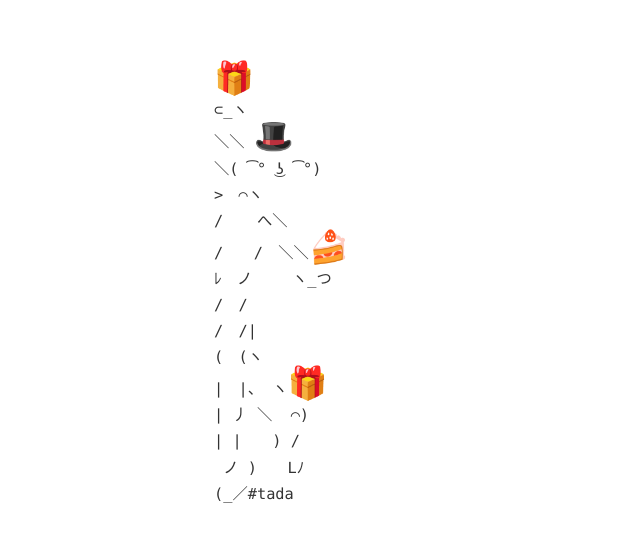
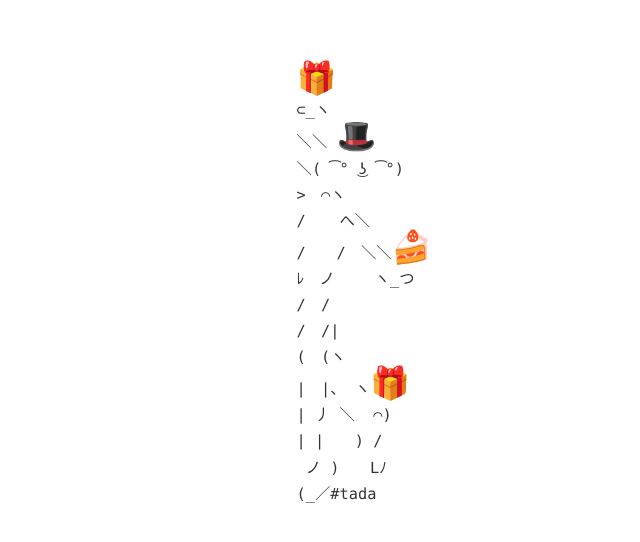
Before and after one commit to cbmunro/char-birthday-2019, a Gatsby site: page / in a window 1280 px wide. Shown: the part 114-656 px from the top of the page, without its empty margins (276-916 px from the left). Built offline with nearby package versions, Linux system fonts and the light colour scheme; Gatsby itself is replaced by a stand-in of ours.

Commit message:
Fix centering

```diff
--- a/src/components/layout.js
+++ b/src/components/layout.js
@@ -19,7 +19,8 @@
 `
 
 export const Main = styled.main`
-  position: relative;
+  display: flex;
+  align-items: center;
 `
 
 const Layout = ({ children }) => {
--- a/src/pages/index.js
+++ b/src/pages/index.js
@@ -8,7 +8,6 @@
   display: block;
   background: transparent;
   margin: 0 auto;
-  max-width: 300px;
   mix-blend-mode: color-burn;
 
   a {
```
